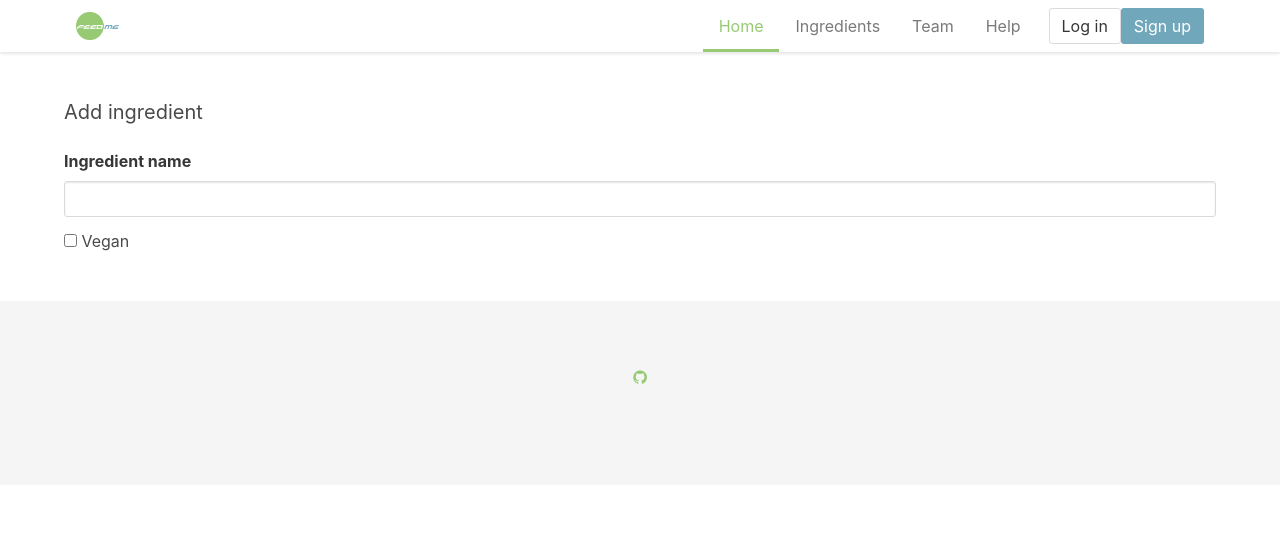
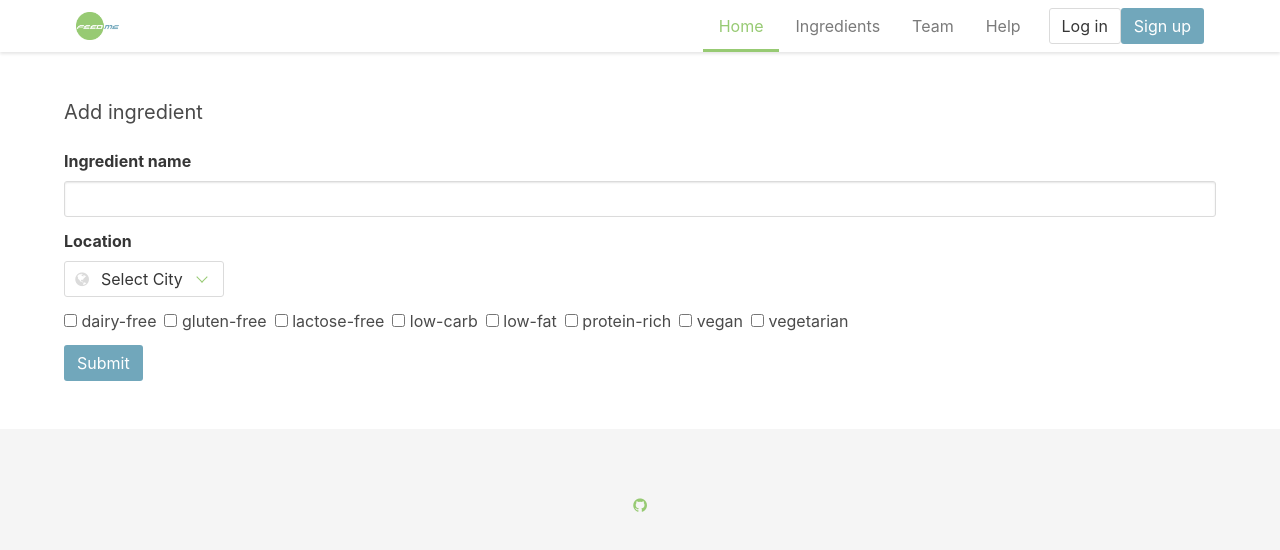
Before and after one commit to m3hrad/feedme-front, a React (Create React App) app: page /addIngredient in a window 1280 px wide. Shown: the top 550 px of the page. Built offline with nearby package versions, Linux system fonts and the light colour scheme.

Commit message:
Added options to add ingredient

```diff
--- a/src/styles/bulma.scss
+++ b/src/styles/bulma.scss
@@ -4,3 +4,7 @@ $primary: #97ca73;
 $info: #71a7bb;
 
 @import "bulma/bulma";
+
+.checkbox + .checkbox {
+    margin-left: .5em;
+}
--- a/src/views/AddIngredient.js
+++ b/src/views/AddIngredient.js
@@ -1,7 +1,18 @@
 import React, { Component } from 'react';
+import CountryDropdown from '../components/CountryDropdown';
 
 class AddIngredient extends Component {
   render() {
+    const attributes = ['vegan', 'vegetarian', 'lactose-free',
+  'gluten-free', 'low-carb', 'low-fat', 'protein-rich', 'dairy-free'].sort();
+    const checkboxes = attributes.map((a) => {
+      return (
+        <label className="checkbox has-margin-right" key={a}>
+          <input type="checkbox" name="attribute" />
+            {' ' + a}
+        </label>
+      );
+    });
     return (
       <section className="section">
         <div className="container">
@@ -12,13 +23,19 @@ class AddIngredient extends Component {
               <input className="input" type="text" placeholder="" />
             </div>
           </div>
+          <label className="label">Location</label>
+          <CountryDropdown />
           <div className="field">
-            <div className="control">
-              <label className="checkbox">
-                <input type="checkbox" name="" />
-                  {" Vegan"}
-              </label>
-            </div>
+            <p className="control">
+              {checkboxes}
+            </p>
+          </div>
+          <div className="field">
+            <p className="control">
+              <button className="button is-info">
+                Submit
+              </button>
+            </p>
           </div>
         </div>
       </section>
```
Also changed, not shown: src/styles/bulma.css.
